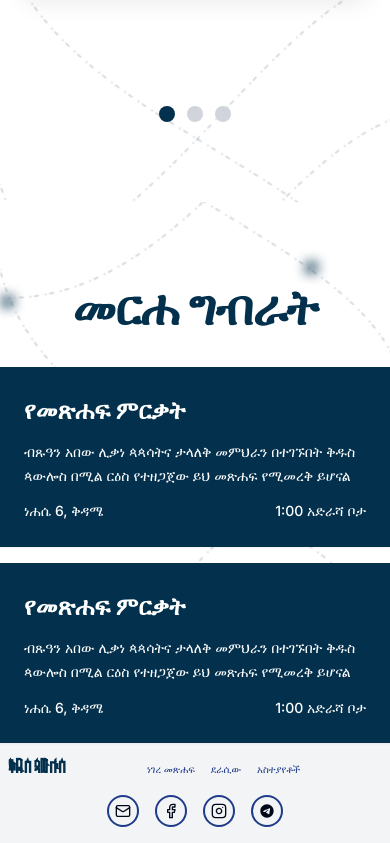
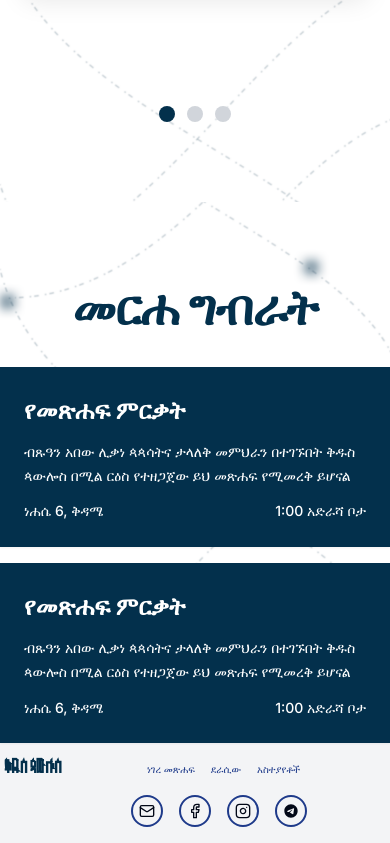
Before and after one commit to MekdelawitGebre/st-paul-book, a Next.js app: page / in a window 390 px wide. Shown: the part 5665-6508 px from the top of the page. Built offline with nearby package versions, Linux system fonts and the light colour scheme; a web font is replaced by a local one.

Commit message:
fix :the footer for mobile

```diff
--- a/components/footer-banner.tsx
+++ b/components/footer-banner.tsx
@@ -4,12 +4,12 @@ import { Mail, Facebook, Instagram, MessageSquare } from "lucide-react";
 
 export default function FooterBanner() {
   return (
-    <div className="w-full bg-gray-100 py-4 px-2 sm:px-6 md:px-8">
+    <div className="w-full bg-gray-100 py-4 px-1 sm:px-6 md:px-8">
       {/* Desktop Layout */}
       <div className="hidden lg:flex items-center justify-between">
         <div className="flex-1">
           <h3
-            className="text-blue-900 font-bold text-lg"
+            className="text-blue-800 font-bold text-lg"
             style={{
               color: "#03304c",
               fontFamily:
@@ -30,7 +30,7 @@ export default function FooterBanner() {
           </a>
           <a
             href="#author"
-            className="text-[10px] text-blue-900 hover:text-blue-700 transition-colors duration-300"
+            className="text-[10px] text-blue-900 hover:text-blue-900 transition-colors duration-300"
           >
             ደራሲው
           </a>
@@ -128,7 +128,7 @@ export default function FooterBanner() {
         </div>
 
         {/* Social Media Icons below */}
-        <div className="flex justify-center space-x-4">
+        <div className="flex justify-center space-x-4 ml-12">
           <a
             href="mailto:selam@dnabel.com"
             className="w-8 h-8 border-2 border-blue-900 rounded-full flex items-center justify-center hover:bg-blue-900 hover:text-white transition-all duration-300"
@@ -149,7 +149,7 @@ export default function FooterBanner() {
             href="https://www.instagram.com/st.paul_book/"
             target="_blank"
             rel="noopener noreferrer"
-            className="w-8 h-8 border-2 border-blue-900 rounded-full flex items-center justify-center hover:bg-blue-900 hover:text-white transition-all duration-300"
+            className="w-8 h-8 border-2 border-blue-900 rounded-full flex items-center justify-center hover:bg-blue-800 hover:text-white transition-all duration-300"
             title="Instagram"
           >
             <Instagram className="w-4 h-4" />
@@ -158,7 +158,7 @@ export default function FooterBanner() {
             href="https://t.me/Dnabel"
             target="_blank"
             rel="noopener noreferrer"
-            className="w-8 h-8 border-2 border-blue-900 rounded-full flex items-center justify-center hover:bg-blue-900 hover:text-white transition-all duration-300"
+            className="w-8 h-8 border-2 border-blue-900 rounded-full flex items-center justify-center hover:bg-blue-800 hover:text-white transition-all duration-300"
             title="Telegram"
           >
             <svg className="w-4 h-4" viewBox="0 0 24 24">
```
